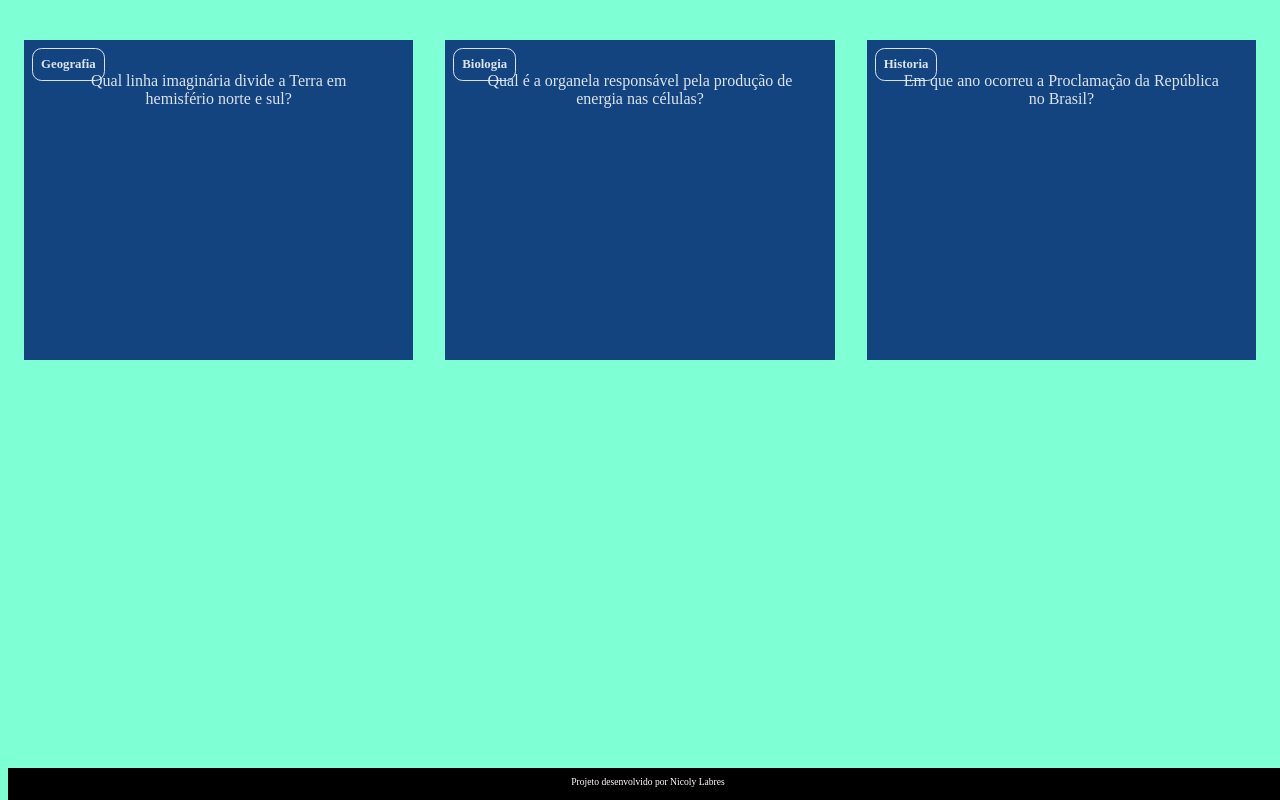
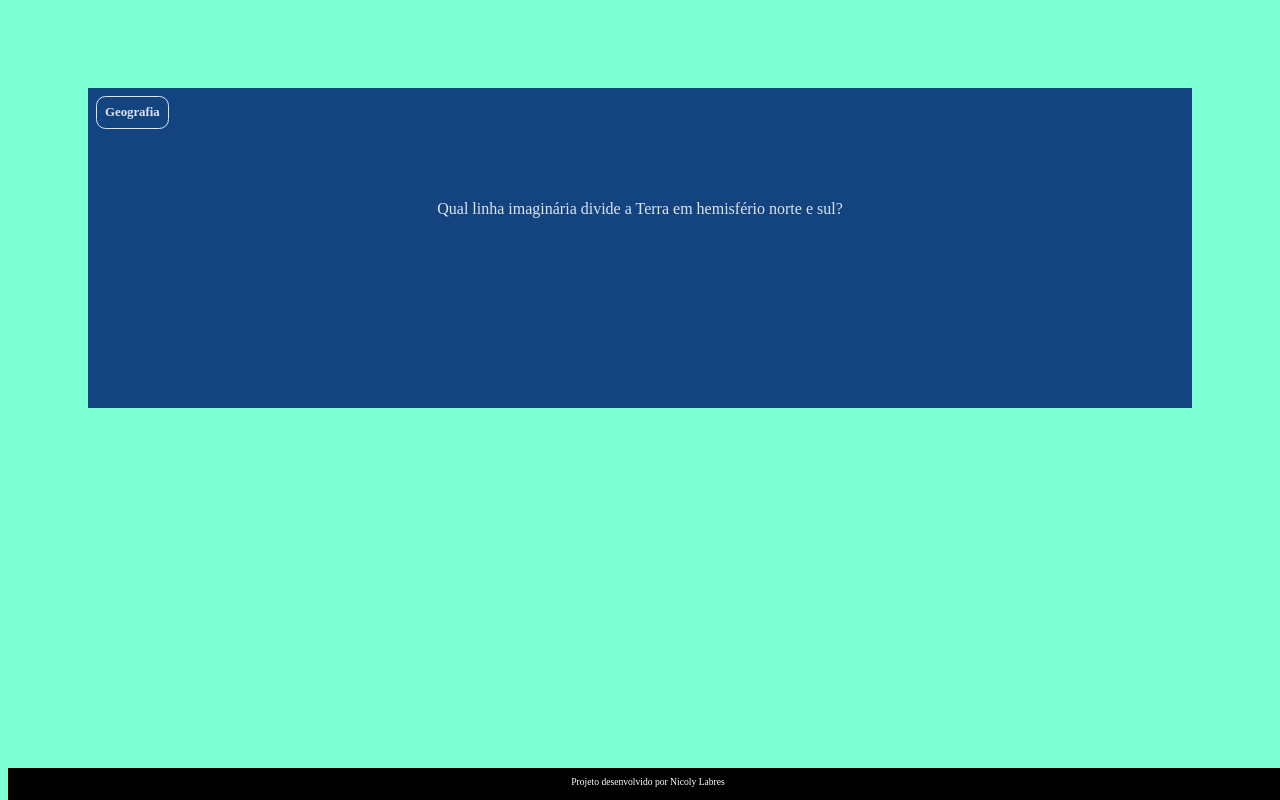
Before and after one commit to nicolylabres/FLASHCARDS-WEB, a plain HTML site: page index.html in a window 1280 px wide. Drawn offline with Linux system fonts and the light colour scheme.

Commit message:
começando js

```diff
--- a/assets/style.css
+++ b/assets/style.css
@@ -11,6 +11,10 @@ font-family: Bai Jamjuree;
 
 #container {
     display: flex;
+    flex-wrap: wrap;
+    justify-content: space-between;
+    padding: 4rem;
+    gap: 3rem;
 }
 
 .cartao {
@@ -44,6 +48,7 @@ font-family: Bai Jamjuree;
 .cartao__conteudo p {
     margin-top: 1rem;
     padding: 2rem;
+    margin-top: 5rem;
 }
 
 .cartao__conteudo__pergunta p {
@@ -63,6 +68,9 @@ font-family: Bai Jamjuree;
 .cartao__conteudo__pergunta,
 .cartao__conteudo__resposta {
     backface-visibility: hidden;
+    position: absolute;
+    height: 100%;
+    width: 100%;
 }
 
 .cartao__conteudo__resposta {
--- a/index.html
+++ b/index.html
@@ -20,32 +20,12 @@
         </div>
     </div>
 </article>
-<article class="cartao">
-    <div class="cartao__conteudo">
-        <h3>Biologia</h3>
-        <div class="cartao__conteudo__pergunta">
-            <p>Qual é a organela responsável pela produção de energia nas células?</p>
-        </div>
-        <div class="cartao__conteudo__resposta">
-        <p>Mitocôndria</p>
-        </div>
-    </div>
-</article>
-<article class="cartao">
-    <div class="cartao__conteudo">
-        <h3>Historia</h3>
-        <div class="cartao__conteudo__pergunta">
-            <p>Em que ano ocorreu a Proclamação da República no Brasil?</p>
-        </div>
-        <div class="cartao__conteudo__resposta">
-        <p>1889</p>
-        </div>
-    </div>
-</article>
 </section>
     </main>
     <footer>
         <p>Projeto desenvolvido por Nicoly Labres</p>
     </footer>
+    <script src="app.js"></script>
+    <script src="perguntas.js"></script>
 </body>
 </html>
```
Also changed, not shown: assets/app.js (added, +20 -0 lines), assets/perguntas.js (added, +23 -0 lines).
